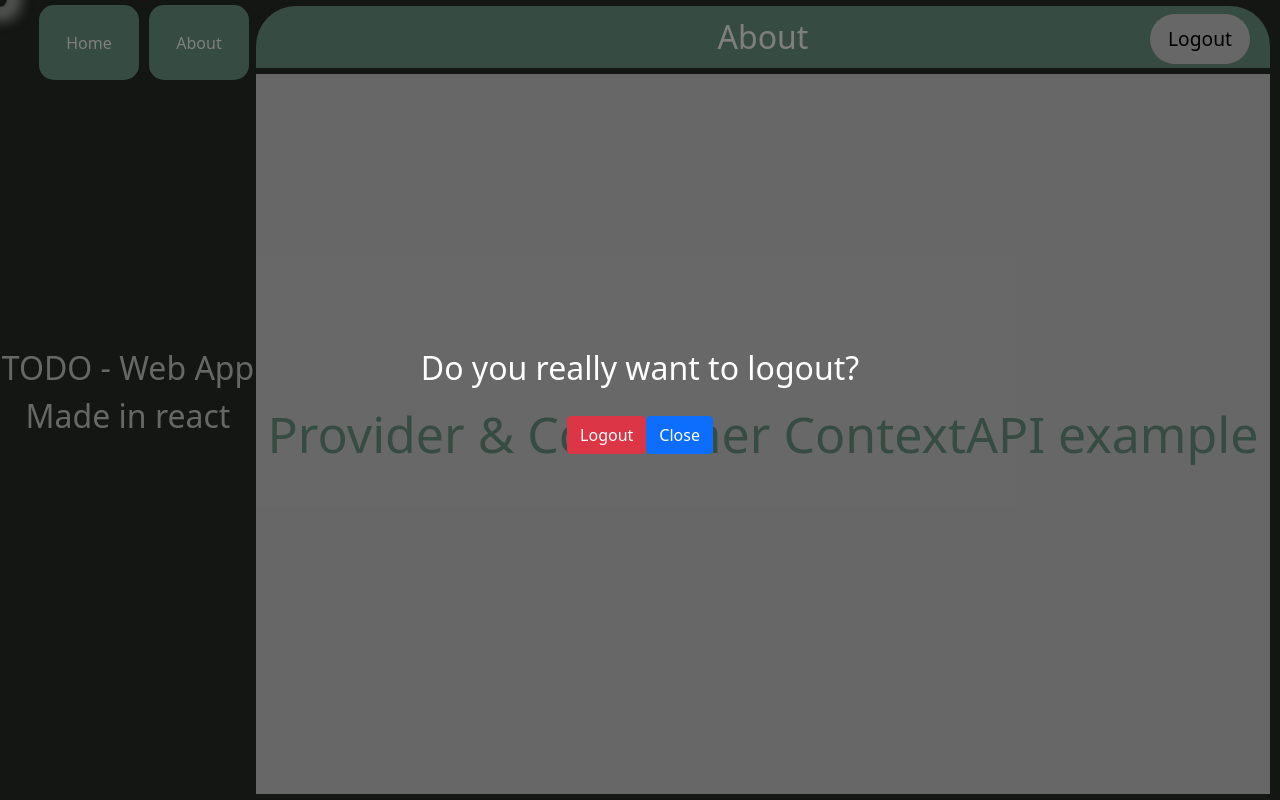
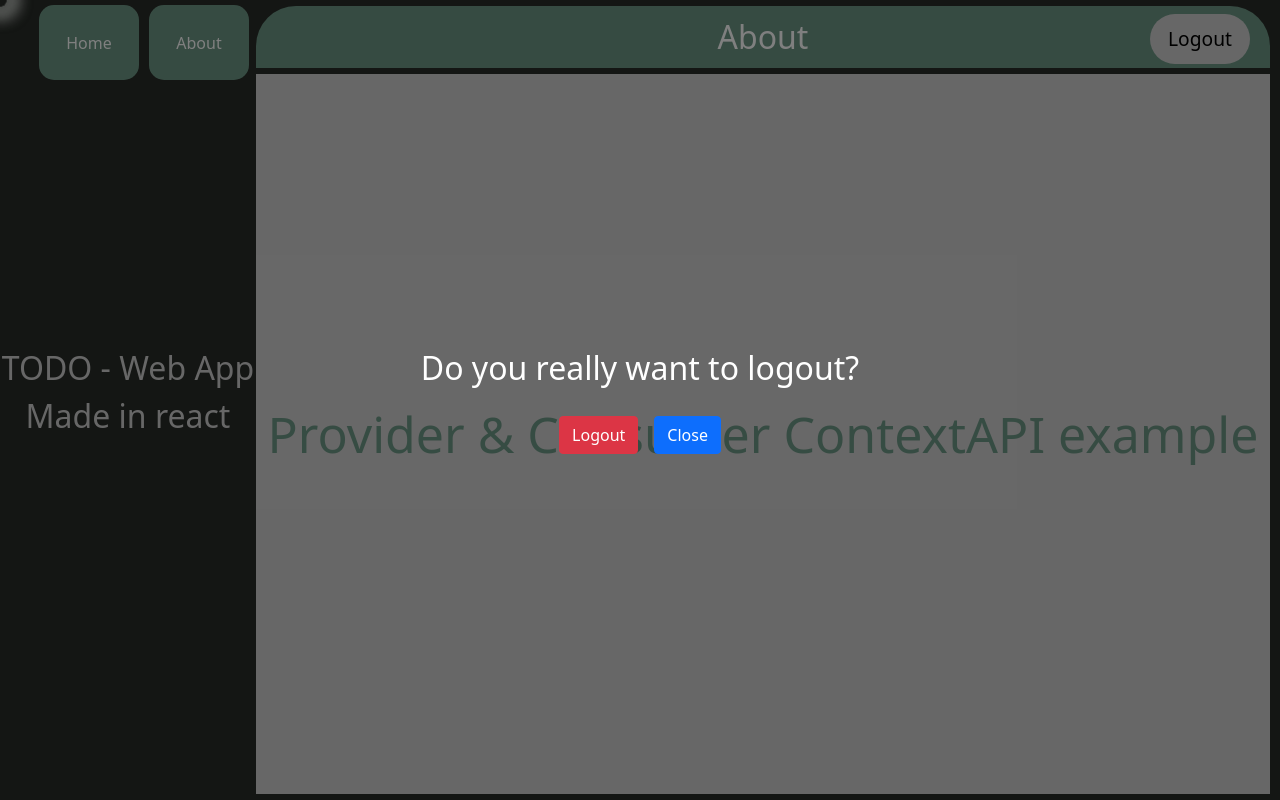
Before and after one commit to zainbits/todo-backend-reactflask, a React (Create React App) app: page /about in a window 1280 px wide. Both pictures are taken after a click on the button "Logout". Built offline with nearby package versions, Linux system fonts and the light colour scheme; no server answers.

Commit message:
animations and bug fixes

```diff
--- a/package.json
+++ b/package.json
@@ -1,5 +1,5 @@
 {
-  "homepage": "http://zainbits.github.io/todo-frontend-reactflask",
+  "homepage": "https://zainbits.github.io/todo-frontend-reactflask",
   "name": "todo-frontend",
   "version": "0.1.0",
   "private": true,
--- a/src/App.css
+++ b/src/App.css
@@ -21,6 +21,10 @@
   height: 100vh;
   width: 80vw;
   background: var(--background);
+}
+
+.no-cursor:hover {
+  cursor: none;
 }
 
 @media screen and (max-width: 768px) {
--- a/src/Components/Popup.js
+++ b/src/Components/Popup.js
@@ -13,8 +13,8 @@ export const Popup = ({ trigger, setPop, children }) => {
     <div className="block__popup">
       {children}
       <div>
-          <button className="btn btn-danger" onClick={Logout}>Logout</button>
-          <button className="btn btn-primary"onClick={() => setPop(false)}>Close</button>
+          <button className="btn btn-danger mx-2 no-cursor" onClick={Logout}>Logout</button>
+          <button className="btn btn-primary mx-2 no-cursor"onClick={() => setPop(false)}>Close</button>
       </div>
     </div>
   ) : (
--- a/src/Components/RightTitleBar.js
+++ b/src/Components/RightTitleBar.js
@@ -14,7 +14,7 @@ export const TitleBar = ({ title }) => {
     <div className="block__title">
       <div>{title}</div>
       <div className="block__title-buttons">
-        <button onClick={popTrigger} className="button__logout">
+        <button onClick={popTrigger} className="button__logout no-cursor">
           Logout
         </button>
       </div>
--- a/src/Pages/Login.js
+++ b/src/Pages/Login.js
@@ -82,7 +82,7 @@ export const LoginPage = () => {
                     </label>
                   </div>
                   <div style={{color: '#DF362D'}}>{loginError}</div>
-                  <button type="submit" className="btn btn-primary">
+                  <button type="submit" className="btn btn-primary no-cursor">
                     Login
                   </button>
                 </form>
--- a/src/stylesheets/RightSide/RightLogin.css
+++ b/src/stylesheets/RightSide/RightLogin.css
@@ -9,6 +9,11 @@
   border-radius: 40px;
   background: #6d9886;
   box-shadow: 0px 30px 110px 1px var(--background);
+  transition: all 0.3s;
+}
+
+.in2:hover {
+  transform: scale(1.1);
 }
 
 .in2 button {
```
